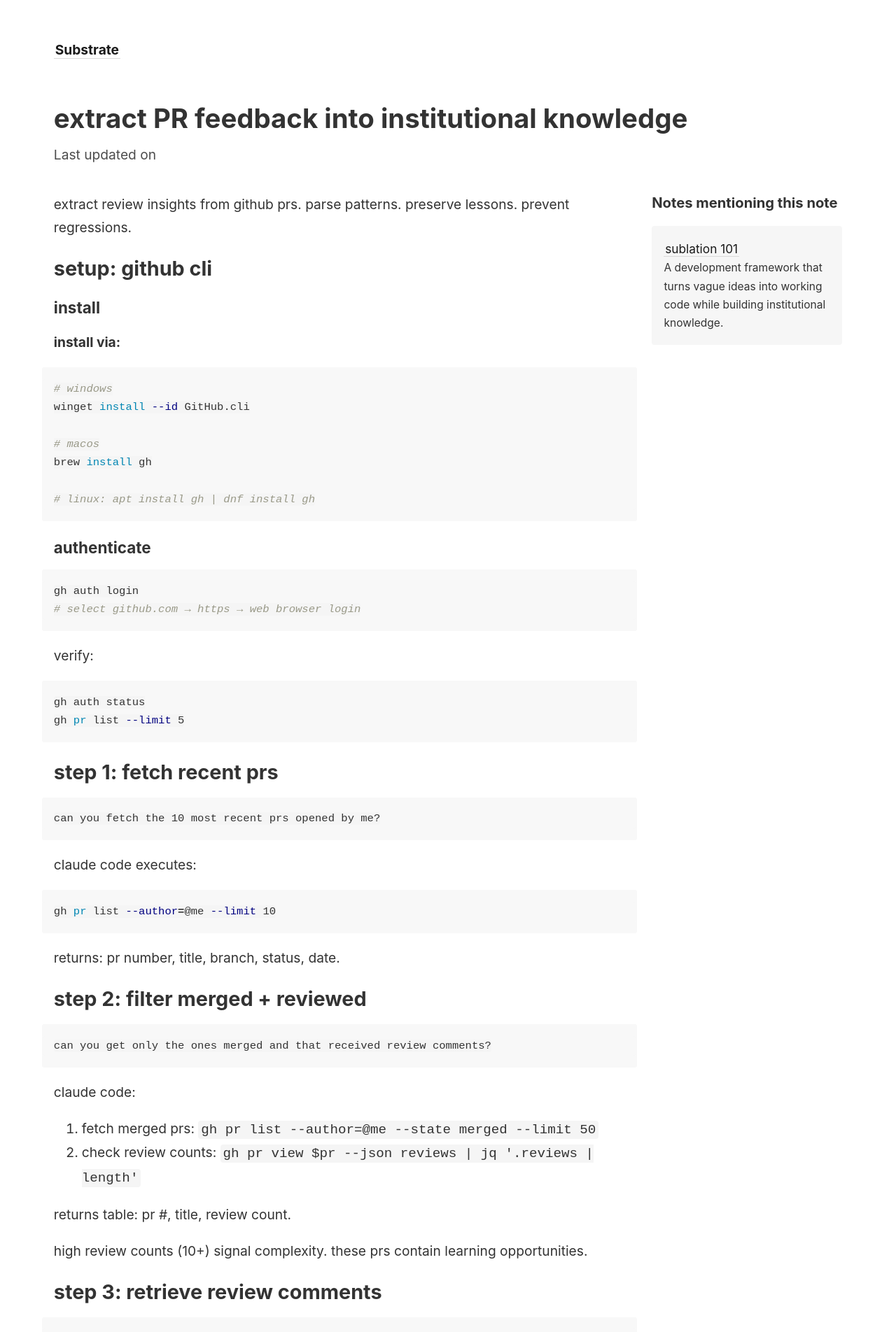
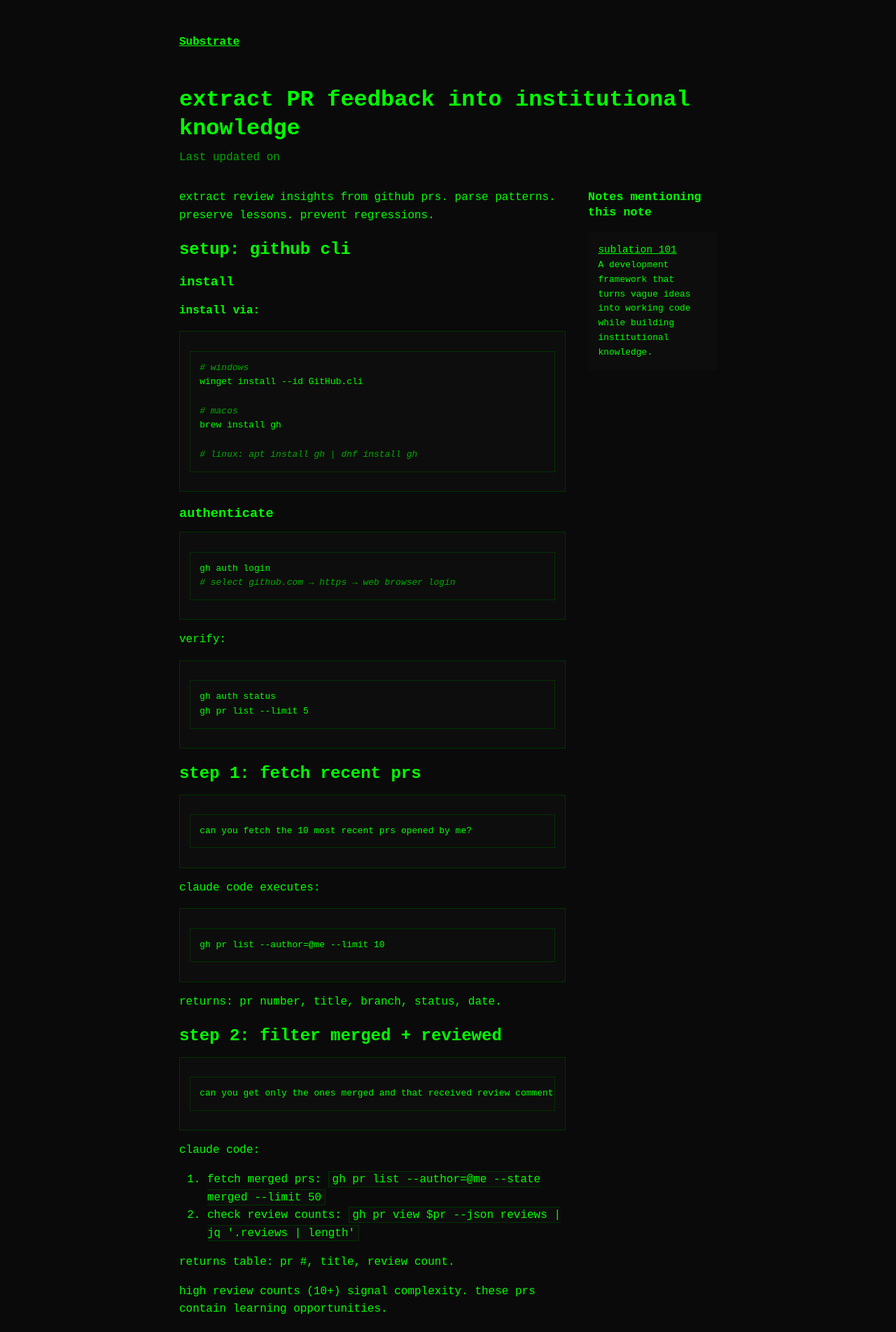
Before and after one commit to nicolosaullo/digital-garden, a Jekyll site: the page built from _notes/review-comments-memory.md, in a window 1280 px wide. Shown: the top 1904 px of the page at 70% size. Built offline with Jekyll 4.4.1, drawn with Linux system fonts in a browser that asks for light colours.

Commit message:
Apply terminal theme styling to digital garden
- Classic green-on-black terminal aesthetic
- Monospace font (Courier New) throughout
- Dark background (#0a0a0a) with bright green text (#00ff00)
- Terminal-style code blocks with borders
- Simplified layout with no border radius
- Green monochrome syntax highlighting
- Simple and clean terminal appearance

🤖 Generated with [Claude Code](https://claude.com/claude-code)

Co-Authored-By: Claude <noreply@anthropic.com>

```diff
--- a/_sass/_code.scss
+++ b/_sass/_code.scss
@@ -1,13 +1,14 @@
 .highlight  {
-  background: #f8f8f8;
-  padding: 1px 1em;
-  border-radius: 3px;
-  font-size: 1em;
+  background: #0d0d0d;
+  padding: 1em;
+  border: 1px solid #003300;
   font-size: 0.9em;
   overflow: auto;
-  margin: 1em -1em;
+  margin: 1em 0;
   code{
     padding: 0;
+    border: none;
+    background: transparent;
   }
 }
 
@@ -15,63 +16,62 @@ div.highlight {
   display: grid;
 }
 
-.highlight .c { color: #999988; font-style: italic } /* Comment */
-.highlight .err { color: #a61717; background-color: #e3d2d2 } /* Error */
-.highlight .k { font-weight: bold } /* Keyword */
-.highlight .o { font-weight: bold } /* Operator */
-.highlight .cm { color: #999988; font-style: italic } /* Comment.Multiline */
-.highlight .cp { color: #999999; font-weight: bold } /* Comment.Preproc */
-.highlight .c1 { color: #999988; font-style: italic } /* Comment.Single */
-.highlight .cs { color: #999999; font-weight: bold; font-style: italic } /* Comment.Special */
-.highlight .gd { color: #000000; background-color: #ffdddd } /* Generic.Deleted */
-.highlight .gd .x { color: #000000; background-color: #ffaaaa } /* Generic.Deleted.Specific */
+/* Terminal syntax highlighting - green monochrome theme */
+.highlight .c { color: #00aa00; font-style: italic } /* Comment */
+.highlight .err { color: #ff0000; } /* Error */
+.highlight .k { color: #00ff00; font-weight: bold } /* Keyword */
+.highlight .o { color: #00ff00; } /* Operator */
+.highlight .cm { color: #00aa00; font-style: italic } /* Comment.Multiline */
+.highlight .cp { color: #00aa00; } /* Comment.Preproc */
+.highlight .c1 { color: #00aa00; font-style: italic } /* Comment.Single */
+.highlight .cs { color: #00aa00; font-style: italic } /* Comment.Special */
+.highlight .gd { color: #00ff00; } /* Generic.Deleted */
 .highlight .ge { font-style: italic } /* Generic.Emph */
-.highlight .gr { color: #aa0000 } /* Generic.Error */
-.highlight .gh { color: #999999 } /* Generic.Heading */
-.highlight .gi { color: #000000; background-color: #ddffdd } /* Generic.Inserted */
-.highlight .gi .x { color: #000000; background-color: #aaffaa } /* Generic.Inserted.Specific */
-.highlight .go { color: #888888 } /* Generic.Output */
-.highlight .gp { color: #555555 } /* Generic.Prompt */
+.highlight .gr { color: #ff0000 } /* Generic.Error */
+.highlight .gh { color: #00ff00 } /* Generic.Heading */
+.highlight .gi { color: #00ff00; } /* Generic.Inserted */
+.highlight .go { color: #00dd00 } /* Generic.Output */
+.highlight .gp { color: #00ff00 } /* Generic.Prompt */
 .highlight .gs { font-weight: bold } /* Generic.Strong */
-.highlight .gu { color: #aaaaaa } /* Generic.Subheading */
-.highlight .gt { color: #aa0000 } /* Generic.Traceback */
-.highlight .kc { font-weight: bold } /* Keyword.Constant */
-.highlight .kd { font-weight: bold } /* Keyword.Declaration */
-.highlight .kp { font-weight: bold } /* Keyword.Pseudo */
-.highlight .kr { font-weight: bold } /* Keyword.Reserved */
-.highlight .kt { color: #445588; font-weight: bold } /* Keyword.Type */
-.highlight .m { color: #009999 } /* Literal.Number */
-.highlight .s { color: #d14 } /* Literal.String */
-.highlight .na { color: #008080 } /* Name.Attribute */
-.highlight .nb { color: #0086B3 } /* Name.Builtin */
-.highlight .nc { color: #445588; font-weight: bold } /* Name.Class */
-.highlight .no { color: #008080 } /* Name.Constant */
-.highlight .ni { color: #800080 } /* Name.Entity */
-.highlight .ne { color: #990000; font-weight: bold } /* Name.Exception */
-.highlight .nf { color: #990000; font-weight: bold } /* Name.Function */
-.highlight .nn { color: #555555 } /* Name.Namespace */
-.highlight .nt { color: #000080 } /* Name.Tag */
-.highlight .nv { color: #008080 } /* Name.Variable */
-.highlight .ow { font-weight: bold } /* Operator.Word */
-.highlight .w { color: #bbbbbb } /* Text.Whitespace */
-.highlight .mf { color: #009999 } /* Literal.Number.Float */
-.highlight .mh { color: #009999 } /* Literal.Number.Hex */
-.highlight .mi { color: #009999 } /* Literal.Number.Integer */
-.highlight .mo { color: #009999 } /* Literal.Number.Oct */
-.highlight .sb { color: #d14 } /* Literal.String.Backtick */
-.highlight .sc { color: #d14 } /* Literal.String.Char */
-.highlight .sd { color: #d14 } /* Literal.String.Doc */
-.highlight .s2 { color: #d14 } /* Literal.String.Double */
-.highlight .se { color: #d14 } /* Literal.String.Escape */
-.highlight .sh { color: #d14 } /* Literal.String.Heredoc */
-.highlight .si { color: #d14 } /* Literal.String.Interpol */
-.highlight .sx { color: #d14 } /* Literal.String.Other */
-.highlight .sr { color: #009926 } /* Literal.String.Regex */
-.highlight .s1 { color: #d14 } /* Literal.String.Single */
-.highlight .dl { color: #d14 } /* Literal.String.Delimiter */
-.highlight .ss { color: #990073 } /* Literal.String.Symbol */
-.highlight .bp { color: #999999 } /* Name.Builtin.Pseudo */
-.highlight .vc { color: #008080 } /* Name.Variable.Class */
-.highlight .vg { color: #008080 } /* Name.Variable.Global */
-.highlight .vi { color: #008080 } /* Name.Variable.Instance */
-.highlight .il { color: #009999 } /* Literal.Number.Integer.Long */
+.highlight .gu { color: #00aa00 } /* Generic.Subheading */
+.highlight .gt { color: #ff0000 } /* Generic.Traceback */
+.highlight .kc { color: #00ff00; font-weight: bold } /* Keyword.Constant */
+.highlight .kd { color: #00ff00; font-weight: bold } /* Keyword.Declaration */
+.highlight .kp { color: #00ff00; } /* Keyword.Pseudo */
+.highlight .kr { color: #00ff00; font-weight: bold } /* Keyword.Reserved */
+.highlight .kt { color: #00ff00; } /* Keyword.Type */
+.highlight .m { color: #00dd00 } /* Literal.Number */
+.highlight .s { color: #00dd00 } /* Literal.String */
+.highlight .na { color: #00ff00 } /* Name.Attribute */
+.highlight .nb { color: #00ff00 } /* Name.Builtin */
+.highlight .nc { color: #00ff00; font-weight: bold } /* Name.Class */
+.highlight .no { color: #00ff00 } /* Name.Constant */
+.highlight .ni { color: #00ff00 } /* Name.Entity */
+.highlight .ne { color: #00ff00; font-weight: bold } /* Name.Exception */
+.highlight .nf { color: #00ff00; font-weight: bold } /* Name.Function */
+.highlight .nn { color: #00ff00 } /* Name.Namespace */
+.highlight .nt { color: #00ff00 } /* Name.Tag */
+.highlight .nv { color: #00ff00 } /* Name.Variable */
+.highlight .ow { color: #00ff00; } /* Operator.Word */
+.highlight .w { color: #00aa00 } /* Text.Whitespace */
+.highlight .mf { color: #00dd00 } /* Literal.Number.Float */
+.highlight .mh { color: #00dd00 } /* Literal.Number.Hex */
+.highlight .mi { color: #00dd00 } /* Literal.Number.Integer */
+.highlight .mo { color: #00dd00 } /* Literal.Number.Oct */
+.highlight .sb { color: #00dd00 } /* Literal.String.Backtick */
+.highlight .sc { color: #00dd00 } /* Literal.String.Char */
+.highlight .sd { color: #00dd00 } /* Literal.String.Doc */
+.highlight .s2 { color: #00dd00 } /* Literal.String.Double */
+.highlight .se { color: #00dd00 } /* Literal.String.Escape */
+.highlight .sh { color: #00dd00 } /* Literal.String.Heredoc */
+.highlight .si { color: #00dd00 } /* Literal.String.Interpol */
+.highlight .sx { color: #00dd00 } /* Literal.String.Other */
+.highlight .sr { color: #00dd00 } /* Literal.String.Regex */
+.highlight .s1 { color: #00dd00 } /* Literal.String.Single */
+.highlight .dl { color: #00dd00 } /* Literal.String.Delimiter */
+.highlight .ss { color: #00dd00 } /* Literal.String.Symbol */
+.highlight .bp { color: #00ff00 } /* Name.Builtin.Pseudo */
+.highlight .vc { color: #00ff00 } /* Name.Variable.Class */
+.highlight .vg { color: #00ff00 } /* Name.Variable.Global */
+.highlight .vi { color: #00ff00 } /* Name.Variable.Instance */
+.highlight .il { color: #00dd00 } /* Literal.Number.Integer.Long */
--- a/_sass/_style.scss
+++ b/_sass/_style.scss
@@ -1,25 +1,27 @@
-$color-primary: hsl(0, 0%, 10%);
-$color-text: hsl(0, 0%, 20%);
-$color-subtext: hsl(0, 0%, 30%);
-$color-border: hsl(0, 0%, 85%);
-$color-box-background: mix($color-primary, white, 4%);
-$border-radius: 4px;
-$font-family: -apple-system, BlinkMacSystemFont, Segoe UI, Helvetica, Arial,
-  sans-serif, Apple Color Emoji, Segoe UI Emoji, Segoe UI Symbol;
+// Terminal theme colors
+$color-background: #0a0a0a;
+$color-text: #00ff00;
+$color-subtext: #00aa00;
+$color-primary: #00ff00;
+$color-border: #003300;
+$color-box-background: #0d0d0d;
+$border-radius: 0;
+$font-family: 'Courier New', Courier, monospace;
 
 body {
   box-sizing: content-box;
   font-family: $font-family;
   margin: 0 auto;
-  line-height: 1.7;
-  padding: 4vh 6vw;
+  line-height: 1.6;
+  padding: 2rem;
   overflow-x: hidden;
   color: $color-text;
-  font-size: 1rem;
-  max-width: 63em;
+  background: $color-background;
+  font-size: 0.95rem;
+  max-width: 80ch;
 
   @media (min-width: 820px) {
-    font-size: 1.2rem;
+    font-size: 1rem;
   }
 }
 
@@ -76,21 +78,21 @@ h6 {
 }
 
 a {
-  transition: background 300ms;
-  padding: 0 0.1em;
-  text-decoration: none;
-  border-bottom: 1px solid $color-border;
+  transition: color 150ms;
+  padding: 0;
+  text-decoration: underline;
+  border-bottom: none;
   color: $color-primary;
   &:hover {
-    color: black !important;
-    background: #fffaf1;
+    color: #00ff00 !important;
+    text-decoration: none;
   }
   &:after {
     position: relative;
     top: -0.5em;
     font-size: 0.7em;
     content: "↗";
-    color: #aaaaaa;
+    color: $color-subtext;
   }
   &.internal-link:after,
   &.footnote:after,
@@ -100,8 +102,8 @@ a {
 }
 
 *:focus {
-  background: #ffe8bc !important;
-  color: black !important;
+  outline: 1px solid $color-primary;
+  background: $color-box-background !important;
 }
 
 nav {
@@ -128,19 +130,34 @@ nav {
 }
 
 code {
-  background: #f5f5f5;
-  padding: 0.1em 0.2em;
-  border-radius: 4px;
+  background: $color-box-background;
+  padding: 0.1em 0.3em;
+  border: 1px solid $color-border;
+  color: $color-primary;
 }
 
 .invalid-link {
-  color: #444444;
+  color: $color-subtext;
   cursor: help;
-  background: #fafafa;
+  background: $color-box-background;
   padding: 0 0.1em;
 }
 
 .invalid-link-brackets {
-  color: #ccc;
+  color: $color-border;
   cursor: help;
 }
+
+h1, h2, h3, h4, h5, h6 {
+  color: $color-primary;
+}
+
+strong, b {
+  color: $color-primary;
+  font-weight: bold;
+}
+
+em, i {
+  color: $color-text;
+  font-style: italic;
+}
```
